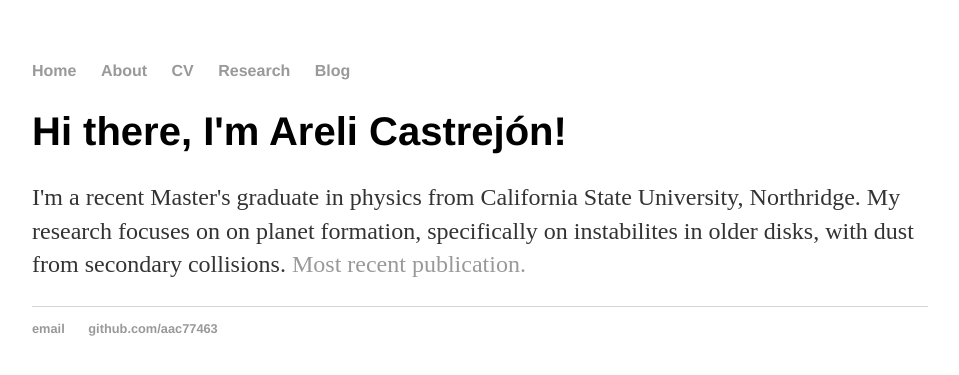
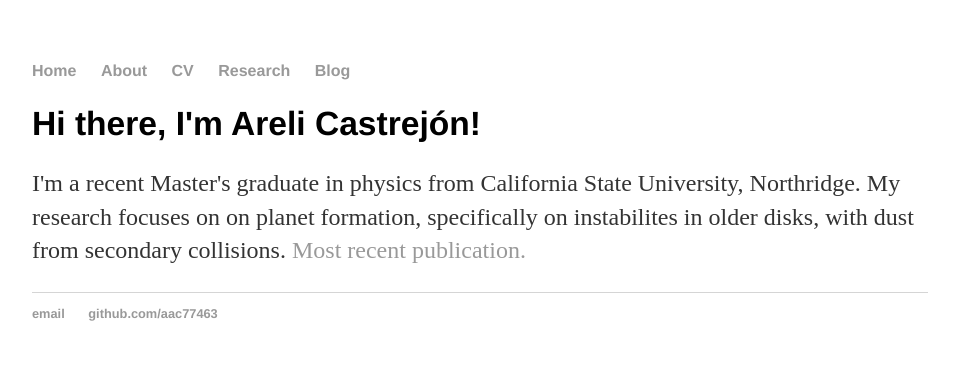
Before and after one commit to aac77463/aac77463.github.io, a Jekyll site: the page built from index.html, in a window 1280 px wide. Shown: the top 375 px of the page, without its empty margins (160-1119 px from the left). Built offline with Jekyll 4.4.1, drawn with Linux system fonts in a browser that asks for light colours.

Commit message:
more css styling

```diff
--- a/css/main.css
+++ b/css/main.css
@@ -6,10 +6,10 @@ a:hover { text-decoration: underline; }
 p, ul { font-size: 1.5em; line-height: 1.4em; color: #333; }
 
 h1, h2, h3, h4 { font-family: 'Helvetica', 'Arial', 'Sans-Serif'; }
-h1 { font-size: 2.5em; }
-h2 { font-size: 2.1em; }
-h3 { font-size: 1.9em; }
-h4 { font-size: 1.5em; }
+h1 { font-size: 2.1em; }
+h2 { font-size: 1.9em; }
+h3 { font-size: 1.7em; }
+h4 { font-size: 1.3em; }
 
 nav ul, footer ul { font-size: 1em; font-family: 'Helvetica', 'Arial', 'Sans-Serif'; padding: 0px; list-style: none; font-weight: bold; }
 nav ul li, footer ul li { display: inline; margin-right: 20px; }
```
